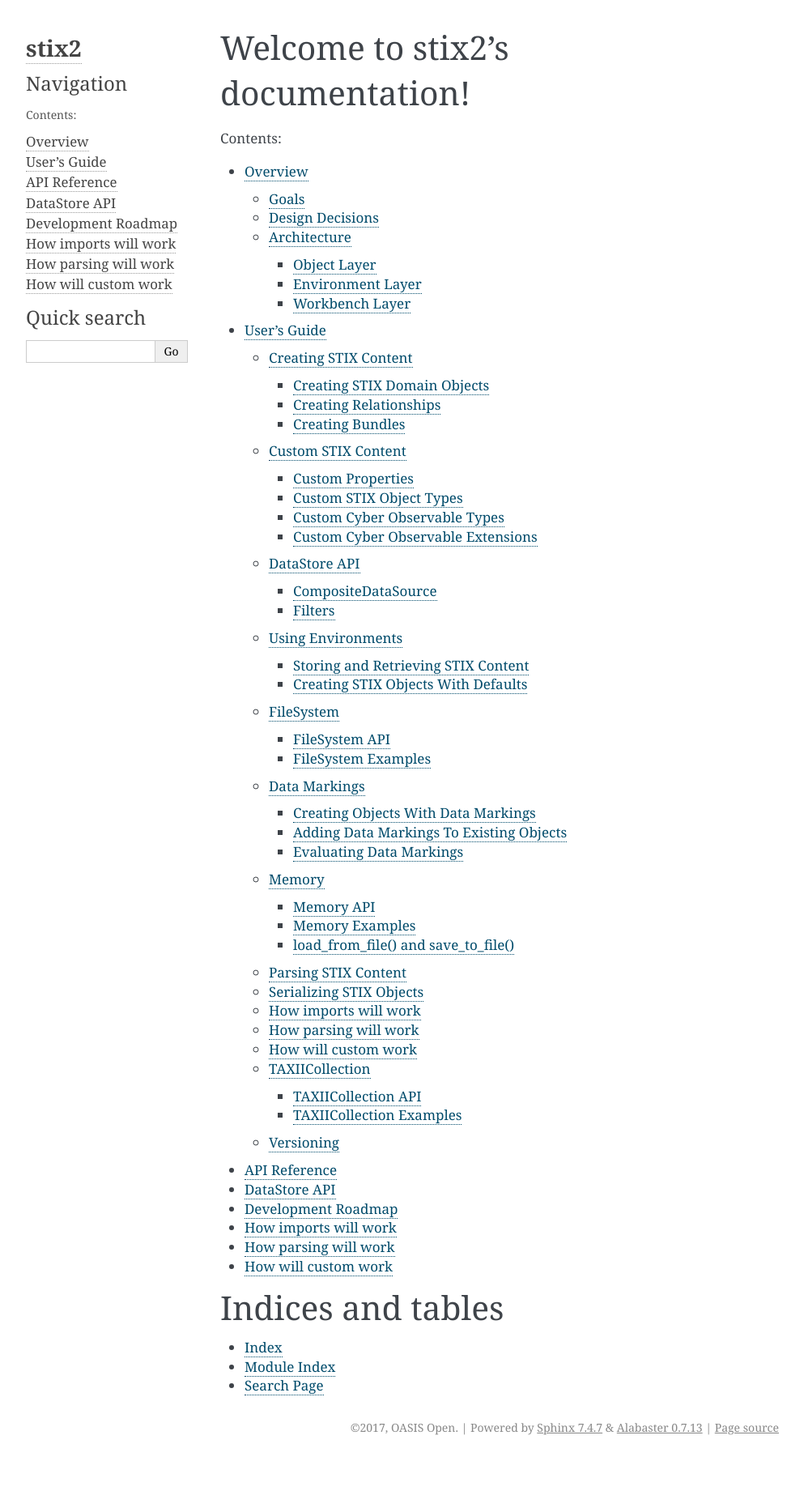
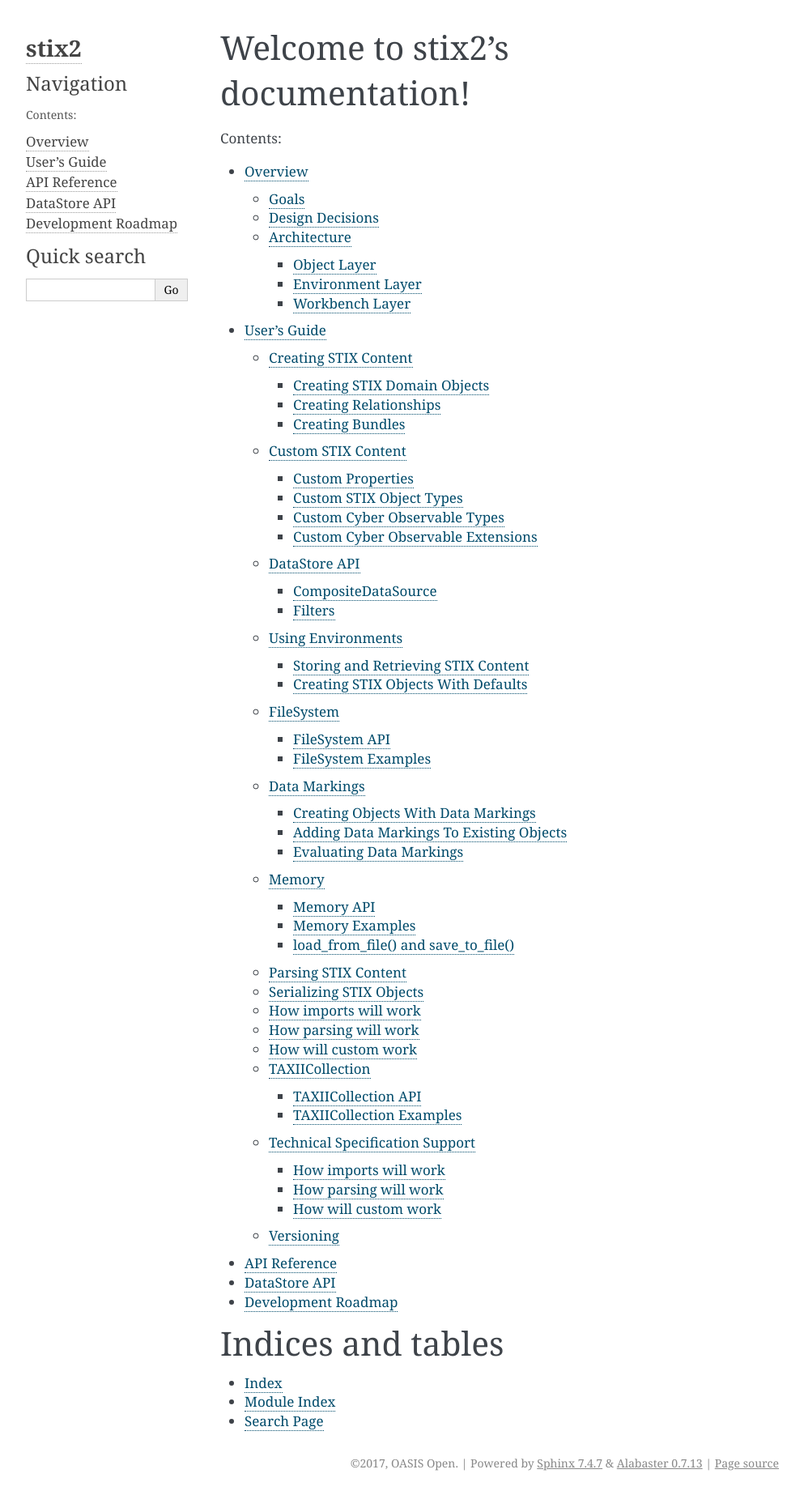
Before and after one commit to oasis-open/cti-python-stix2, a Sphinx documentation site: the page built from docs/index.rst, in a window 1280 px wide. Shown: the whole page at 81% size, without its empty margins (148-1141 px from the left). Built offline with Sphinx 7.4.7, drawn with Linux system fonts in a browser that asks for light colours; pages that are not in the unit, such as notebooks, are missing from menus; before the commit the page ends 1802 px from its top, so only the background shows below that; some of the changed lines change nothing that is shown.

Commit message:
Move ts_support to Jupiter Notebook

```diff
--- a/docs/index.rst
+++ b/docs/index.rst
@@ -16,7 +16,6 @@
    datastore_api
    roadmap
    contributing
-   ts_support
 
 
 Indices and tables
--- a/docs/ts_support.rst
+++ /dev/null
@@ -1,134 +0,0 @@
-How imports will work
----------------------
-
-Imports can be used in different ways depending on the use case and support
-levels.
-
-People who want to (in general) support the latest version of STIX 2.X without
-making changes, implicitly using the latest version
-
-.. code:: python
-
-    import stix2
-    ...
-    stix2.Indicator(...)
-
-or
-
-.. code:: python
-
-    from stix2 import Indicator
-    ...
-    Indicator(...)
-
-People who want to use an explicit version
-
-.. code:: python
-
-    import stix2.v20
-    ...
-    stix2.v20.Indicator(...)
-
-or
-
-.. code:: python
-
-    from stix2.v20 import Indicator
-    ...
-    Indicator(...)
-
-or even,
-
-.. code:: python
-
-    import stix2.v20 as stix2
-    ...
-    stix2.Indicator(...)
-
-The last option makes it easy to update to a new version in one place per file,
-once you've made the deliberate action to do this.
-
-People who want to use multiple versions in a single file:
-
-.. code:: python
-
-    import stix2
-    ...
-    stix2.v20.Indicator(...)
-    ...
-    stix2.v21.Indicator(...)
-
-or
-
-.. code:: python
-
-    from stix2 import v20, v21
-    ...
-    v20.Indicator(...)
-    ...
-    v21.Indicator(...)
-
-or (less preferred):
-
-.. code:: python
-
-    from stix2.v20 import Indicator as Indicator_v20
-    from stix2.v21 import Indicator as Indicator_v21
-    ...
-    Indicator_v20(...)
-    ...
-    Indicator_v21(...)
-
-How parsing will work
----------------------
-
-If the ``version`` positional argument is not provided. The data will be parsed
-using the latest version of STIX 2.X supported by the `stix2` library.
-
-You can lock your `parse()` method to a specific STIX version by
-
-.. code:: python
-
-    from stix2 import parse
-
-    indicator = parse("""{
-        "type": "indicator",
-        "id": "indicator--dbcbd659-c927-4f9a-994f-0a2632274394",
-        "created": "2017-09-26T23:33:39.829Z",
-        "modified": "2017-09-26T23:33:39.829Z",
-        "labels": [
-            "malicious-activity"
-        ],
-        "name": "File hash for malware variant",
-        "pattern": "[file:hashes.md5 = 'd41d8cd98f00b204e9800998ecf8427e']",
-        "valid_from": "2017-09-26T23:33:39.829952Z"
-    }""", version="2.0")
-    print(indicator)
-
-Keep in mind that if a 2.1 or higher object is parsed, the operation will fail.
-
-How will custom work
---------------------
-
-CustomObjects, CustomObservable, CustomMarking and CustomExtensions must be
-registered explicitly by STIX version. This is a design decision since properties
-or requirements may change as the STIX Technical Specification advances.
-
-You can perform this by,
-
-.. code:: python
-
-    import stix2
-
-    # Make my custom observable available in STIX 2.0
-    @stix2.v20.observables.CustomObservable('x-new-object-type',
-                                        (("prop", stix2.properties.BooleanProperty())))
-    class NewObject2(object):
-        pass
-
-
-    # Make my custom observable available in STIX 2.1
-    @stix2.v21.observables.CustomObservable('x-new-object-type',
-                                        (("prop", stix2.properties.BooleanProperty())))
-    class NewObject2(object):
-        pass
```
Also changed, not shown: docs/guide/ts_support.ipynb (added).
